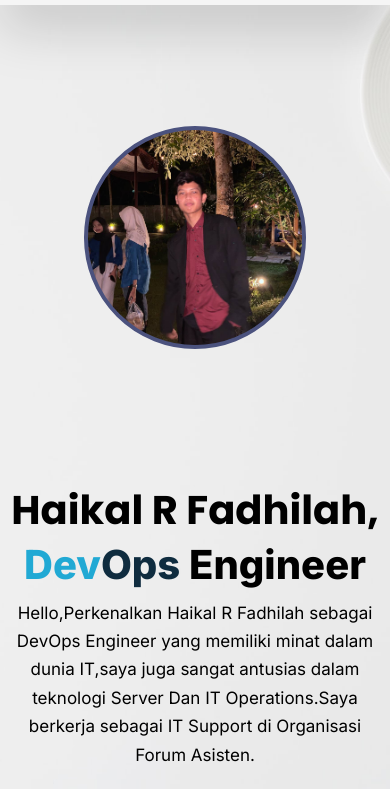
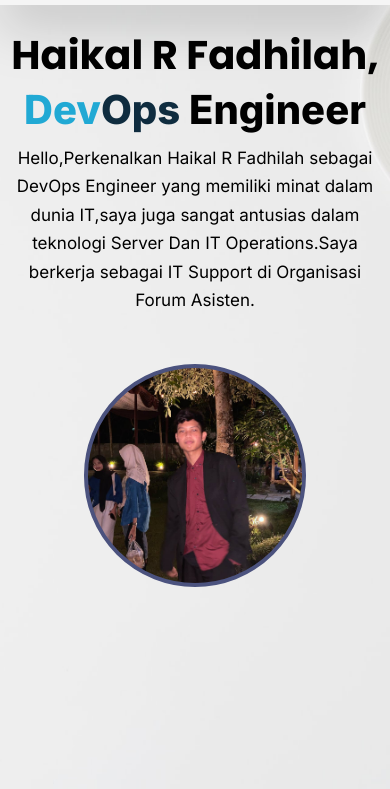
Before and after one commit to HaikalRFadhilahh/haik-portofolio-static, a plain HTML site: page index.html in a window 390 px wide. Both pictures are taken after a click on the element 359 px from the left and 30 px from the top of the page. Shown: the part 55-844 px from the top of the page. Drawn offline with Linux system fonts and the light colour scheme; a web font is replaced by a local one.

Commit message:
Fix Error Navbar

```diff
--- a/CSS/style.css
+++ b/CSS/style.css
@@ -15,6 +15,7 @@ nav {
   width: 100vw;
   background-color: #f5f5f5;
   height: 60px;
+  max-height: fit-content;
   overflow-x: hidden;
   filter: drop-shadow(0 25px 25px rgb(0 0 0 / 0.15));
 }
@@ -88,7 +89,7 @@ a {
 
 .banner-page .container {
   display: flex;
-  flex-wrap: wrap-reverse;
+  flex-wrap: wrap;
 }
 
 .banner-section {
@@ -138,12 +139,17 @@ a {
     width: 60%;
   }
 
+  .banner-page {
+    min-height: calc(100vh - 60px);
+    height: fit-content;
+  }
+
   .banner-section {
     width: 100%;
     height: fit-content;
     text-align: center;
-    padding-top: 10px;
-    padding-bottom: 10px;
+    padding-top: 20px;
+    padding-bottom: 20px;
   }
 
   .banner-section .banner-name {
@@ -155,15 +161,14 @@ a {
   }
 
   .navbar-items {
-    /* display: none; */
     position: absolute;
     display: none;
     top: 60px;
+    right: 0;
     width: 100vw;
     margin-right: auto;
     margin-left: auto;
     background-color: #f1efef;
-    right: 0;
     text-align: center;
     flex-direction: column;
     gap: 10px;
--- a/index.html
+++ b/index.html
@@ -9,6 +9,7 @@
     <title>Haikal WkwkLand Portofolio</title>
   </head>
   <body>
+    <!-- Navbar Section -->
     <nav>
       <div class="container flex items-center justify-between">
         <h2 class="brand-name">HaikalFadhilah</h2>
@@ -16,13 +17,15 @@
           <li><a href="#">Home</a></li>
           <li><a href="#">Skill</a></li>
           <li><a href="#">Portofolio</a></li>
-          <li><a href="#">Resume</a></li>
+          <li><a href="#">About Me</a></li>
         </ul>
         <div class="hamburger-menu flex toggle" onclick="toggleList()">
           <img src="./IMG/ICON/menu.png" alt="" />
         </div>
       </div>
     </nav>
+    <!-- Navbar End Section -->
+    <!-- Banner Section Start -->
     <div class="banner-page">
       <div class="container">
         <div class="banner-section flex justify-center">
@@ -39,11 +42,11 @@
           </p>
         </div>
         <div class="banner-section justify-center items-center flex">
-          <div class="img-box">
-          </div>
+          <div class="img-box"></div>
         </div>
       </div>
     </div>
+    <!-- Navbar Section End -->
     <script src="./JS/navbar-control.js"></script>
   </body>
 </html>
```
Also changed, not shown: 1 other file.
